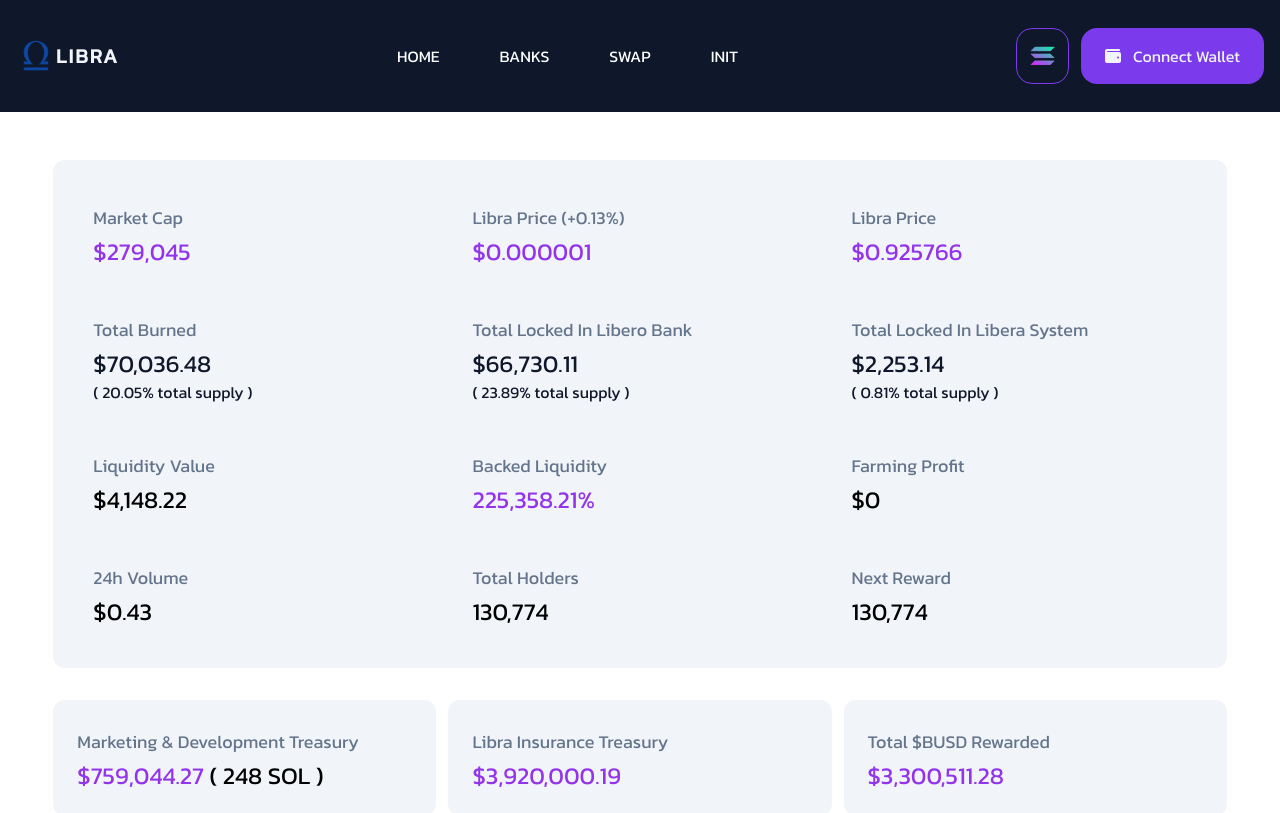
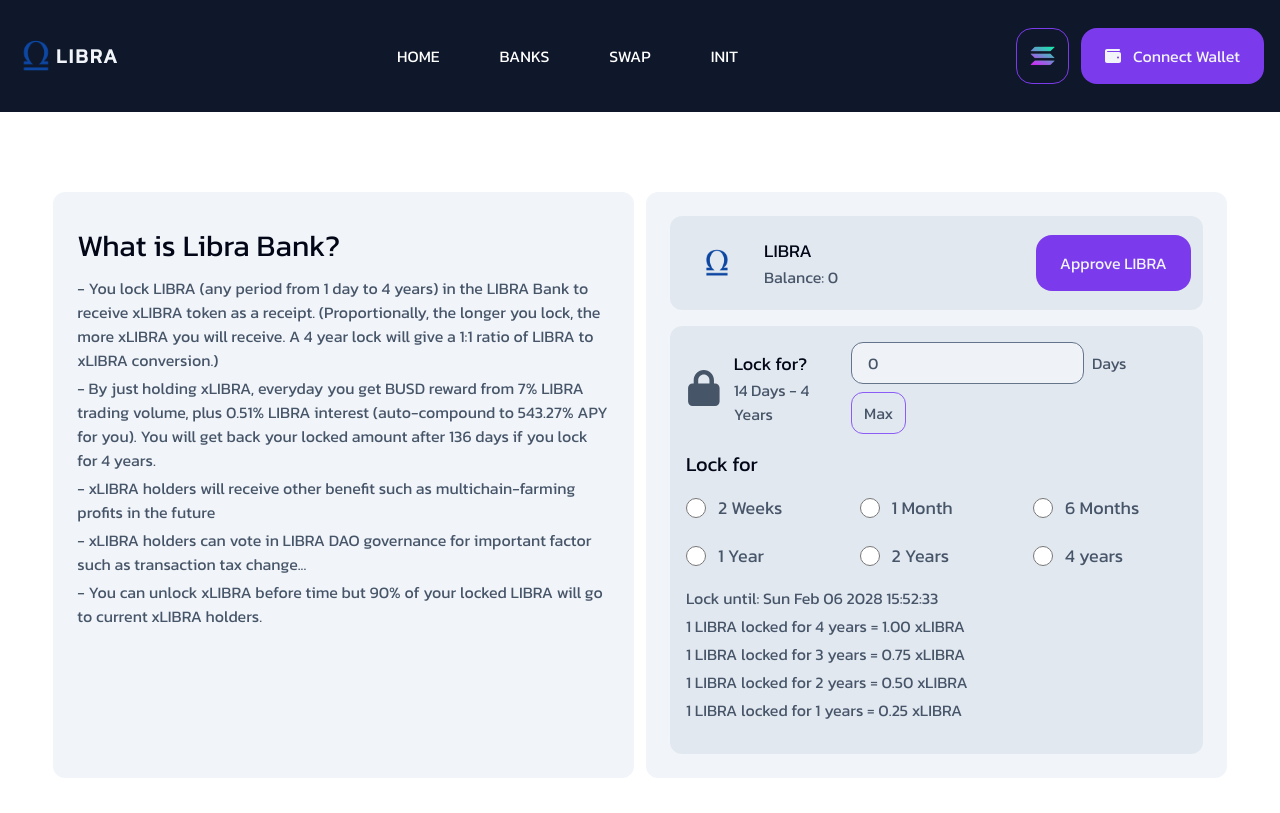
Before and after one commit to daezy/Libra-finance-app, a React (Vite) app: page /bank in a window 1280 px wide. Shown: the top 813 px of the page. Built offline with nearby package versions, Linux system fonts and the light colour scheme.

Commit message:
Bank almost done

```diff
--- a/package.json
+++ b/package.json
@@ -13,7 +13,8 @@
     "@solana/web3.js": "^1.89.1",
     "react": "^18.2.0",
     "react-dom": "^18.2.0",
-    "react-icons": "^5.0.1"
+    "react-icons": "^5.0.1",
+    "react-router-dom": "^6.22.0"
   },
   "devDependencies": {
     "@types/react": "^18.2.43",
@@ -26,6 +27,7 @@
     "eslint-plugin-react-hooks": "^4.6.0",
     "eslint-plugin-react-refresh": "^0.4.5",
     "postcss": "^8.4.33",
+    "prettier-plugin-tailwindcss": "^0.5.11",
     "tailwindcss": "^3.4.1",
     "typescript": "^5.2.2",
     "vite": "^5.0.8"
--- a/src/App.tsx
+++ b/src/App.tsx
@@ -3,12 +3,17 @@
 import Navbar from "./components/Navbar";
 import Footer from "./components/Footer";
 import MainApp from "./components/MainApp";
+import { Routes, Route } from "react-router-dom";
+import Bank from "./pages/Bank";
 
 function App() {
   return (
     <>
       <Navbar />
-      <MainApp />
+      <Routes>
+        <Route path="/" element={<MainApp />} />
+        <Route path="/bank" element={<Bank />} />
+      </Routes>
       <Footer />
     </>
   );
--- a/src/context/App-Context.tsx
+++ b/src/context/App-Context.tsx
@@ -1,21 +1,21 @@
-import React, { createContext, useState } from "react";
-import { AppContextType } from "../types";
-import { PublicKey } from "@solana/web3.js";
+// import React, { createContext, useState } from "react";
+// import { AppContextType } from "../types";
+// import { PublicKey } from "@solana/web3.js";
 
-export const AppContext = createContext<AppContextType>({
-  isWalletConnected: false,
-  walletAddress: PublicKey.default,
-  contractData: null,
-  balances: { token: "", sol: "" },
-  connection: null,
-  successMsg: null,
-  errorMsg: null,
-  connectWallet: () => {},
-  disconnectWallet: () => {},
-});
+// export const AppContext = createContext<AppContextType>({
+//   isWalletConnected: false,
+//   walletAddress: PublicKey.default,
+//   contractData: null,
+//   balances: { token: "", sol: "" },
+//   connection: null,
+//   successMsg: null,
+//   errorMsg: null,
+//   connectWallet: () => {},
+//   disconnectWallet: () => {},
+// });
 
-export const AppContextPorvider: React.FC<{ children: React.ReactNode }> = (
-  props
-) => {
-  return <AppContext.Provider>{props.children}</AppContext.Provider>;
-};
+// export const AppContextPorvider: React.FC<{ children: React.ReactNode }> = (
+//   props
+// ) => {
+//   return <AppContext.Provider>{props.children}</AppContext.Provider>;
+// };
--- a/src/main.tsx
+++ b/src/main.tsx
@@ -1,10 +1,13 @@
-import React from 'react'
-import ReactDOM from 'react-dom/client'
-import App from './App.tsx'
-import './index.css'
+import React from "react";
+import ReactDOM from "react-dom/client";
+import App from "./App.tsx";
+import "./index.css";
+import { BrowserRouter } from "react-router-dom";
 
-ReactDOM.createRoot(document.getElementById('root')!).render(
+ReactDOM.createRoot(document.getElementById("root")!).render(
   <React.StrictMode>
-    <App />
-  </React.StrictMode>,
-)
+    <BrowserRouter>
+      <App />
+    </BrowserRouter>
+  </React.StrictMode>
+);
--- /dev/null
+++ b/src/pages/Bank.tsx
@@ -0,0 +1,168 @@
+import { useState } from "react";
+import { FaLock } from "react-icons/fa6";
+
+const Bank = () => {
+  const [days, setDays] = useState<number>(0);
+
+  return (
+    <div className="w-11/12 md:w-11/12 mx-auto mt-52 md:mt-40">
+      <div className="grid gap-3 grid-cols-1 md:grid-cols-2">
+        <div className="my-8  bg-slate-100 p-6  rounded-xl text-slate-600">
+          <h2 className="text-3xl my-3 text-slate-950">What is Libra Bank?</h2>
+          <p className="mb-1">
+            - You lock LIBRA (any period from 1 day to 4 years) in the LIBRA
+            Bank to receive xLIBRA token as a receipt. (Proportionally, the
+            longer you lock, the more xLIBRA you will receive. A 4 year lock
+            will give a 1:1 ratio of LIBRA to xLIBRA conversion.)
+          </p>
+          <p className="mb-1">
+            - By just holding xLIBRA, everyday you get BUSD reward from 7% LIBRA
+            trading volume, plus 0.51% LIBRA interest (auto-compound to 543.27%
+            APY for you). You will get back your locked amount after 136 days if
+            you lock for 4 years.
+          </p>
+          <p className="mb-1">
+            - xLIBRA holders will receive other benefit such as
+            multichain-farming profits in the future
+          </p>
+          <p className="mb-1">
+            - xLIBRA holders can vote in LIBRA DAO governance for important
+            factor such as transaction tax change...
+          </p>
+          <p className="mb-1">
+            - You can unlock xLIBRA before time but 90% of your locked LIBRA
+            will go to current xLIBRA holders.
+          </p>
+        </div>
+
+        <div className="my-8  bg-slate-100 p-6  rounded-xl text-slate-600">
+          <div className="flex md:items-center justify-between p-3 rounded-xl bg-slate-300 bg-opacity-40 flex-col md:flex-row">
+            <div className="libra flex items-center gap-3">
+              <img
+                src="./img/logo.png"
+                className="max-w-full"
+                width={70}
+                alt=""
+              />
+              <div>
+                <h3 className="text-slate-950 text-lg">LIBRA</h3>
+                <p>Balance: 0</p>
+              </div>
+            </div>
+
+            <div className="right">
+              <button className="text-slate-100 bg-violet-600 py-4 px-6 rounded-2xl hover:bg-violet-800 flex justify-between gap-3 items-center w-full md:w-fit">
+                Approve LIBRA
+              </button>
+            </div>
+          </div>
+
+          <div className=" p-4 rounded-xl bg-slate-300 bg-opacity-40 mt-4">
+            <div className="flex md:items-center justify-between flex-col md:flex-row">
+              <div className="flex items-center gap-3">
+                <FaLock className="text-4xl" />
+                <div>
+                  <h3 className="text-slate-950 text-lg">Lock for?</h3>
+                  <p>14 Days - 4 Years</p>
+                </div>
+              </div>
+              <div className="flex gap-2 items-center flex-wrap">
+                <input
+                  type="number"
+                  value={days}
+                  onChange={(e) => setDays(Number(e.target.value))}
+                  className="py-2 px-4 rounded-xl bg-opacity-45 bg-white border border-solid border-slate-500"
+                />
+                <p>Days</p>
+                <button
+                  className="bg-transparent border border-solid border-violet-500 rounded-xl p-2 px-3 hover:bg-slate-300"
+                  onClick={() => setDays(1460)}
+                >
+                  Max
+                </button>
+              </div>
+            </div>
+
+            <div className="">
+              <h2 className="my-4 text-xl text-slate-950">Lock for</h2>
+            </div>
+            <div className="grid grid-cols-2 md:grid-cols-3 gap-5">
+              <div className="flex items-center text-lg gap-3">
+                <input
+                  type="radio"
+                  name="days"
+                  id="week2"
+                  className="w-5 h-5"
+                  onChange={() => setDays(14)}
+                />
+                <label htmlFor="week2">2 Weeks</label>
+              </div>{" "}
+              <div className="flex items-center text-lg gap-3">
+                <input
+                  type="radio"
+                  name="days"
+                  id="month1"
+                  className="w-5 h-5"
+                  onChange={() => setDays(30)}
+                />
+                <label htmlFor="month1">1 Month</label>
+              </div>
+              <div className="flex items-center text-lg gap-3">
+                <input
+                  type="radio"
+                  name="days"
+                  id="month6"
+                  className="w-5 h-5"
+                  onChange={() => setDays(180)}
+                />
+                <label htmlFor="month6">6 Months</label>
+              </div>
+              <div className="flex items-center text-lg gap-3">
+                <input
+                  type="radio"
+                  name="days"
+                  id="year1"
+                  className="w-5 h-5"
+                  onChange={() => setDays(365)}
+                />
+                <label htmlFor="year1">1 Year</label>
+              </div>
+              <div className="flex items-center text-lg gap-3">
+                <input
+                  type="radio"
+                  name="days"
+                  id="year2"
+                  className="w-5 h-5"
+                  onChange={() => setDays(730)}
+                />
+                <label htmlFor="year2">2 Years</label>
+              </div>
+              <div className="flex items-center text-lg gap-3">
+                <input
+                  type="radio"
+                  name="days"
+                  id="year3"
+                  className="w-5 h-5"
+                  onChange={() => {
+                    setDays(1460);
+                  }}
+                />
+                <label htmlFor="year3">4 years</label>
+              </div>
+            </div>
+
+            <div className="my-4 *:mb-1">
+              <p>Lock until: Sun Feb 06 2028 15:52:33</p>
+              <p>1 LIBRA locked for 4 years = 1.00 xLIBRA</p>
+              <p>1 LIBRA locked for 3 years = 0.75 xLIBRA</p>
+              <p>1 LIBRA locked for 2 years = 0.50 xLIBRA</p>
+              <p>1 LIBRA locked for 1 years = 0.25 xLIBRA</p>
+            </div>
+          </div>
+        </div>
+      </div>
+    </div>
+  );
+};
+
+export default Bank;
```
Also changed, not shown: src/components/Footer.tsx (+0 -8 lines), 1 other file (tests, documents, lock files or other folders).
